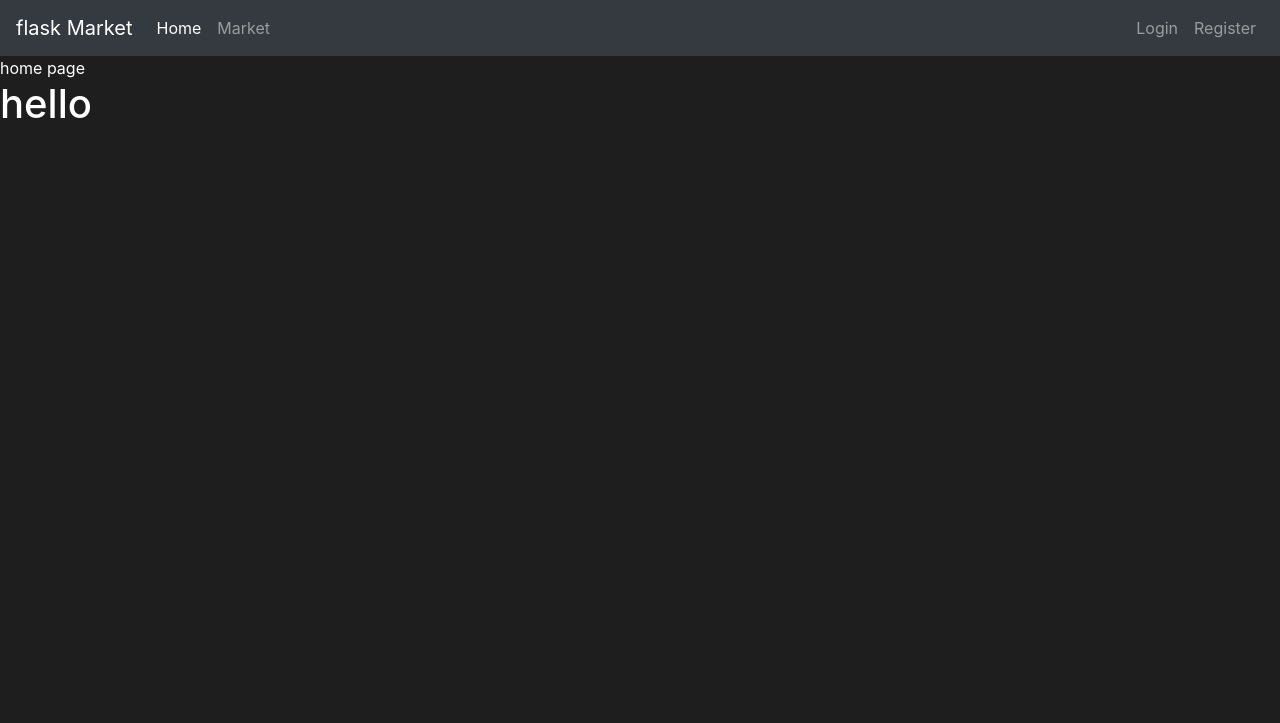
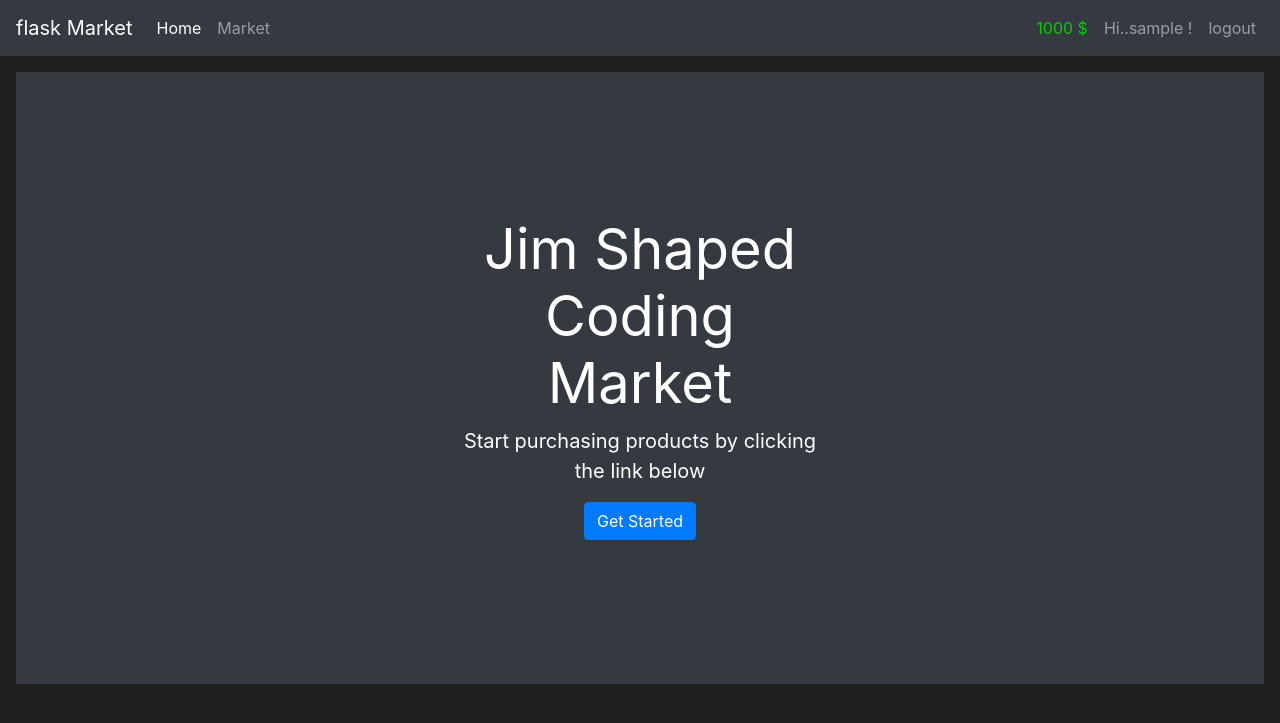
Before and after one commit to Manu5484/miniproject-flask, a Flask app: page / in a window 1280 px wide. Shown: the top 723 px of the page. Run offline with Flask 3, Linux system fonts and the light colour scheme; the visitor is signed in with stand-in values (Sample User, id 1).

Commit message:
purchasing items

```diff
--- a/app.py
+++ b/app.py
@@ -1,10 +1,10 @@
-from flask import Flask, render_template,redirect,url_for,flash
+from flask import Flask, render_template,redirect,url_for,flash,request
 from flask_sqlalchemy import SQLAlchemy
 from flask_wtf import FlaskForm
 from wtforms import StringField, PasswordField,SubmitField
 from wtforms.validators import Length,Email,EqualTo,DataRequired,ValidationError
 from flask_bcrypt import Bcrypt
-from flask_login import LoginManager,login_user,UserMixin
+from flask_login import LoginManager,login_user,UserMixin,logout_user,login_required,current_user
 import os
 secret_key = os.urandom(24).hex()
 
@@ -15,10 +15,12 @@ app.config['SECRET_KEY'] = 'secret_key'
 bcrypt=Bcrypt(app)
 db = SQLAlchemy(app)
 login_manager=LoginManager(app)
+login_manager.login_view="loginpage"
+login_manager.login_message_category='info'
 
 @login_manager.user_loader
 def load_user(user_id):
-    return Users.query.get(int(user_id))
+    return db.session.get(Users, int(user_id))
 
 @app.route('/')
 @app.route('/home')
@@ -45,6 +47,9 @@ class Users(db.Model,UserMixin):
     def check_password(self,attempted_password):
         return bcrypt.check_password_hash(self.password_hash,attempted_password)
 
+    def can_purchase(self,item_price):
+        return self.budget>=item_price
+
 class Items(db.Model):
     __tablename__ = 'items'
     id = db.Column(db.Integer, primary_key=True)
@@ -66,10 +71,26 @@ def assign_owner():
 
     return "User or Item not found."
 
-@app.route('/market')
+@app.route('/market',methods=['POST','GET'])
+@login_required
 def marketpage():
-    items = Items.query.all()
-    return render_template('market.html', item=items)
+    purchaseform=Purchaseform()
+    if request.method == "POST":
+        purchased_item=request.form.get('purchased_item')
+        purchased_object=Items.query.filter_by(id=purchased_item).first()
+        if purchased_object:
+            if current_user.can_purchase(purchased_object.price):
+                purchased_object.owner=current_user.id
+                current_user.budget -=purchased_object.price
+                db.session.commit()
+                flash ("item purchased successfully ",category='success')
+            # return redirect(url_for('marketpage'))
+            else:
+                flash("Insuffcient balance !",category='danger')
+        return redirect(url_for('marketpage'))
+    if request.method == "GET":
+        items = Items.query.filter_by(owner=None)
+        return render_template('market.html', item=items , purchaseform=purchaseform)
 
 class Registerform(FlaskForm):
     def validate_user_name(self,form_user_name):
@@ -95,6 +116,8 @@ def registerpage():
         temp_user=Users(user_name=form.user_name.data,email=form.email.data,password=form.password1.data)
         db.session.add(temp_user)
         db.session.commit()
+        login_user(temp_user)
+        flash('loggedin successfully',category='success')
         return redirect(url_for('marketpage'))
     if form.errors!={}:
         for err_msg in form.errors.values():
@@ -105,6 +128,12 @@ class Loginform(FlaskForm):
     user_name=StringField(label='user name',validators=[DataRequired()])
     password=PasswordField(label='password',validators=[DataRequired()])
     submit=SubmitField(label='login')
+
+class Purchaseform(FlaskForm):
+    submit=SubmitField(label='Purchase Item')
+
+class Sellform(FlaskForm):
+    submit=SubmitField(label='Sell Item')
 
 @app.route('/login',methods=['GET','POST'])
 def loginpage():
@@ -119,5 +148,11 @@ def loginpage():
             flash('invaild user_name and password',category='danger')
     return render_template('login.html',form=form)
 
+@app.route('/logout',methods=['GET','POST'])
+def logoutpage():
+    logout_user()
+    flash("you have logged out !", category='info')
+    return redirect (url_for('homepage'))
+
 if __name__ == '__main__':
     app.run(debug=True)
--- a/templates/base.html
+++ b/templates/base.html
@@ -10,7 +10,7 @@
 
     <title>{% block title %} {% endblock %}</title>
   </head>
-  <body>
+  <body style="box-sizing: border-box; overflow-x: hidden;">
     <nav class="navbar navbar-expand-md navbar-dark bg-dark">
       <a class="navbar-brand" href="#">flask Market</a>
       <button class="navbar-toggler" type="button" data-toggle="collapse" data-target="#navbarNav">
@@ -25,6 +25,19 @@
               <a class="nav-link" href="{{url_for('marketpage')}}">Market</a>
           </li>
         </ul>
+        {% if current_user.is_authenticated %}
+          <ul class="navbar-nav">
+            <li>
+              <a class="nav-link" style="color: rgb(7, 201, 7);">{{current_user.budget}} $</a>
+            </li>
+            <li class="nav-item">
+                <a class="nav-link">Hi..{{current_user.user_name}} !</a>
+            </li>
+            <li class="nav-item">
+                <a class="nav-link" href="{{ url_for('logoutpage') }}">logout</a>
+            </li>
+          </ul>
+        {% else %}
           <ul class="navbar-nav">
             <li class="nav-item">
                 <a class="nav-link" href="{{url_for('loginpage')}}">Login</a>
@@ -33,6 +46,7 @@
                 <a class="nav-link" href="{{url_for('registerpage')}}">Register</a>
             </li>
           </ul>
+        {% endif %}
       </div>
     </nav>
     {% with message = get_flashed_messages(with_categories=true) %}
--- a/templates/homepage.html
+++ b/templates/homepage.html
@@ -3,6 +3,13 @@
 {% block title%} home page {% endblock %}
 
 {% block main%}
-  <div>home page </div>
-  <h1>hello</h1>
+  <div class="position-relative overflow-hidden p-3 p-md-5 m-md-3 text-center bg-dark" style="color:white">
+    <div class="col-md-5 p-lg-5 mx-auto my-5">
+        <h1 class="display-4 font-weight-normal">Jim Shaped Coding Market</h1>
+        <p class="lead font-weight-normal">Start purchasing products by clicking the link below</p>
+        <a class="btn btn-primary" href="{{ url_for('marketpage') }}">Get Started</a>
+    </div>
+    <div class="product-device box-shadow d-none d-md-block"></div>
+    <div class="product-device product-device-2 box-shadow d-none d-md-block"></div>
+  </div>
 {% endblock %}
```
Also changed, not shown: templates/market.html (+14 -3 lines), templates/models.html (added, +42 -0 lines). Lines whose indentation alone changed are shown as unchanged.
